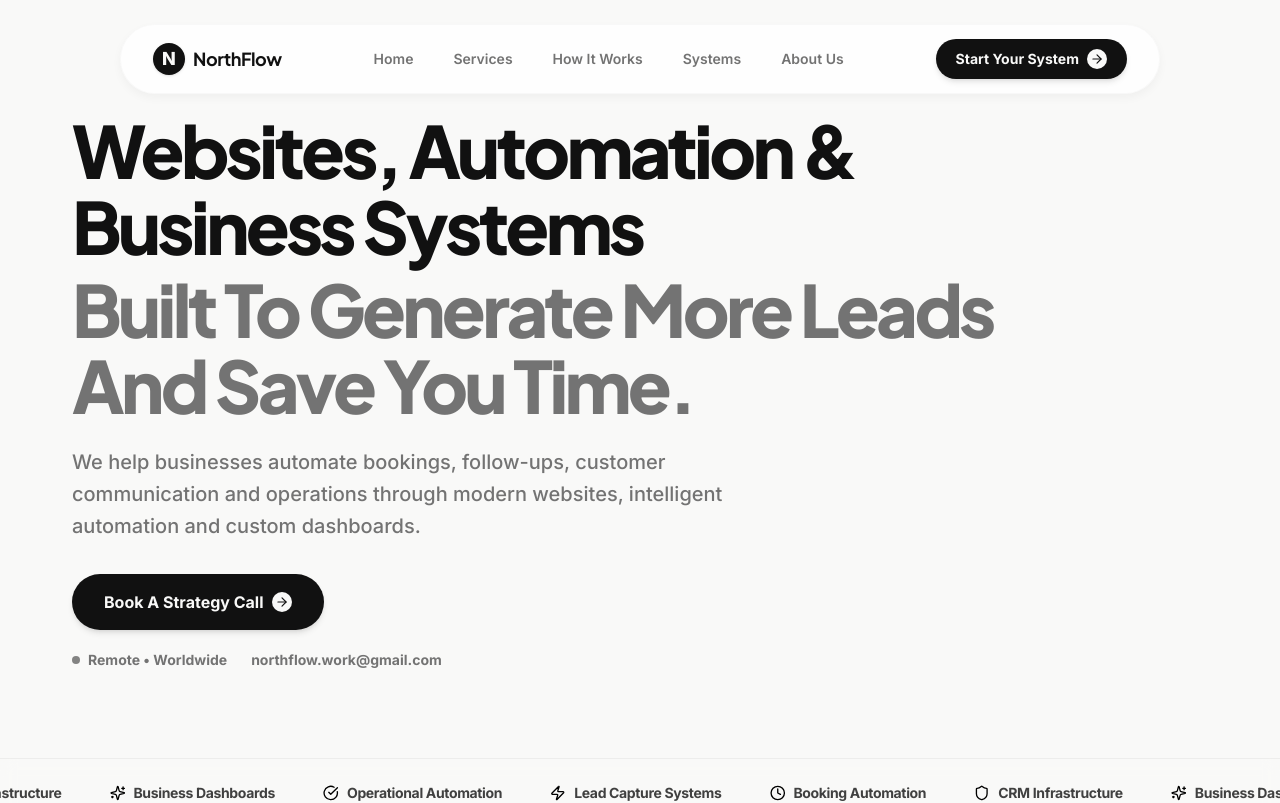
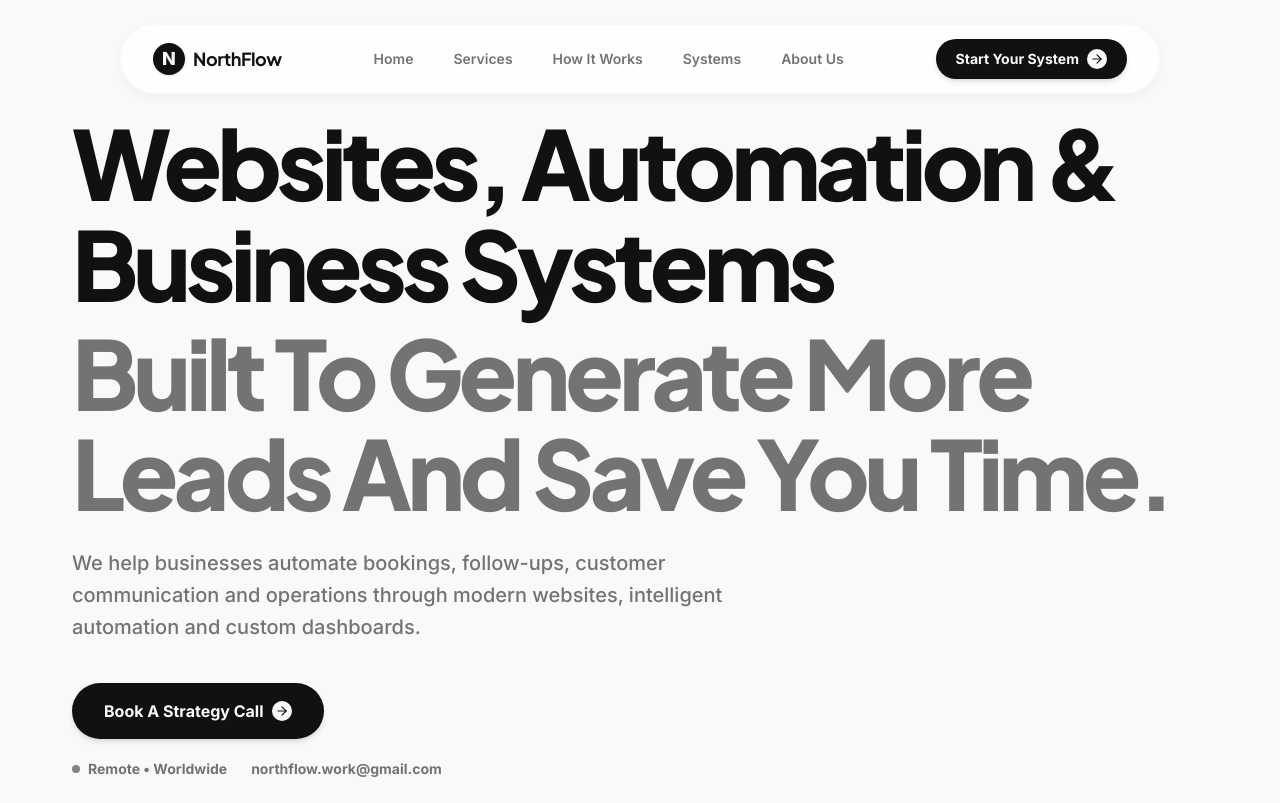
Before and after one commit to ravisharma-09/northflow, a Next.js app: page / in a window 1280 px wide. Shown: the top 803 px of the page. Built offline with nearby package versions, Linux system fonts and the light colour scheme.

Commit message:
style: make hero full-screen, increase heading size to 8xl, add more bottom margin

```diff
--- a/src/components/Hero/Hero.tsx
+++ b/src/components/Hero/Hero.tsx
@@ -120,7 +120,7 @@ export default function Hero() {
   const marqueeBadges = [...featureBadges, ...featureBadges, ...featureBadges, ...featureBadges];
 
   return (
-    <section ref={containerRef} id="home" className="relative pt-24 md:pt-28 pb-6 md:pb-10 flex flex-col justify-center overflow-x-clip min-h-[90vh] md:min-h-screen">
+    <section ref={containerRef} id="home" className="relative pt-24 md:pt-28 pb-12 md:pb-16 flex flex-col justify-center overflow-x-clip min-h-screen">
       {/* Background with fading grid and soft glow */}
       <div className="hero-bg absolute inset-0 opacity-0 z-0 pointer-events-none">
         <div className="absolute inset-0 grid-floor bg-[linear-gradient(to_right,#80808012_1px,transparent_1px),linear-gradient(to_bottom,#80808012_1px,transparent_1px)] bg-[size:24px_24px] [mask-image:radial-gradient(ellipse_60%_50%_at_50%_0%,#000_70%,transparent_100%)] opacity-[0.03]" />
@@ -133,18 +133,18 @@ export default function Hero() {
 
 
           {/* Heading */}
-          <h1 className="hero-headline text-4xl sm:text-5xl md:text-6xl lg:text-7xl font-display font-black tracking-tighter leading-[1.05] text-foreground mb-6 max-w-[1000px]">
+          <h1 className="hero-headline text-5xl sm:text-6xl md:text-7xl lg:text-8xl font-display font-black tracking-tighter leading-[1.05] text-foreground mb-6 max-w-[1100px]">
             Websites, Automation & Business Systems{' '}
             <span className="text-muted block mt-2">Built To Generate More Leads And Save You Time.</span>
           </h1>
 
           {/* Subtext */}
-          <p className="hero-paragraph text-base sm:text-lg lg:text-xl text-muted font-medium max-w-[700px] leading-[1.6] mb-8">
+          <p className="hero-paragraph text-base sm:text-lg lg:text-xl text-muted font-medium max-w-[700px] leading-[1.6] mb-10">
             We help businesses automate bookings, follow-ups, customer communication and operations through modern websites, intelligent automation and custom dashboards.
           </p>
 
           {/* Call To Actions */}
-          <div className="flex flex-col items-start gap-5 mb-10">
+          <div className="flex flex-col items-start gap-5 mb-14">
             <div className="flex flex-wrap items-center justify-start gap-4">
               <a
                 href="#cta"
@@ -172,7 +172,7 @@ export default function Hero() {
         </div>
 
       {/* Trust Badges Row */}
-      <div className="w-full mt-6 md:mt-12 z-10 relative overflow-hidden">
+      <div className="w-full mt-auto z-10 relative overflow-hidden">
         <div className="w-full border-y border-border/80 py-4 md:py-6 flex bg-background/50 backdrop-blur-sm">
           <div className="animate-marquee gap-12 pr-12">
             {marqueeBadges.map((badge, idx) => {
```
